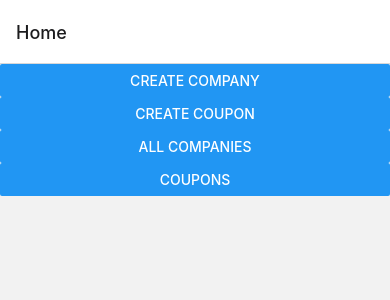
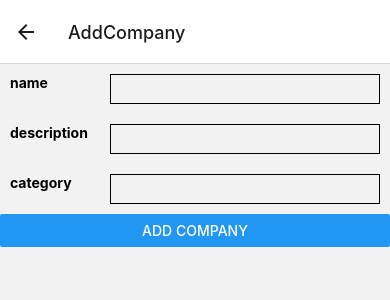
Before and after one commit to Daniellaab/2_obligatoriske, a React Native app in the folder 2_obligatoriske/: screen /AddCompany in a window 390 px wide. Shown: the top 300 px of the page. Built offline with nearby package versions, Linux system fonts and the light colour scheme.

Commit message:
Databasen virker og der sendes company data

```diff
--- a/2_obligatoriske/App.js
+++ b/2_obligatoriske/App.js
@@ -2,9 +2,10 @@ import React from 'react';
 import { NavigationContainer } from '@react-navigation/native';
 import { createNativeStackNavigator } from '@react-navigation/native-stack';
 import { getApps, initializeApp } from "firebase/app";
+//import { firestore } from '@react-native-firebase/firestore';
 
 import HomeScreen from './components/HomeScreen';
-import CreateCompanyScreen from './components/CreateCompanyScreen';
+import AddCompanyScreen from './components/AddCompanyScreen';
 import CreateCouponScreen from './components/CreateCouponScreen';
 import AllCompaniesScreen from './components/AllCompaniesScreen';
 import CouponsScreen from './components/CouponsScreen';
@@ -16,6 +17,7 @@ function App() {
   const firebaseConfig = {
     apiKey: "AIzaSyBqAc41rPdwwSe7rzFBvKKVBTRdlXWL4VY",
     authDomain: "obligatoriske-9bcdb.firebaseapp.com",
+    databaseURL: "https://obligatoriske-9bcdb-default-rtdb.europe-west1.firebasedatabase.app",
     projectId: "obligatoriske-9bcdb",
     storageBucket: "obligatoriske-9bcdb.appspot.com",
     messagingSenderId: "701562793828",
@@ -23,13 +25,13 @@ function App() {
   };
   if (getApps().length < 1) {
     initializeApp(firebaseConfig);
-    console.log('Firebare On!');
+    console.log('Firebase On!');
   }
   return (
     <NavigationContainer>
       <Stack.Navigator initialRouteName='Home'>
         <Stack.Screen name="Home" component={HomeScreen} />
-        <Stack.Screen name="CreateCompany" component={CreateCompanyScreen} />
+        <Stack.Screen name="AddCompany" component={AddCompanyScreen} />
         <Stack.Screen name="CreateCoupon" component={CreateCouponScreen} />
         <Stack.Screen name="AllCompanies" component={AllCompaniesScreen} />
         <Stack.Screen name="Coupons" component={CouponsScreen} />
--- /dev/null
+++ b/2_obligatoriske/components/AddCompanyScreen.js
@@ -0,0 +1,136 @@
+import * as React from 'react';
+import { View, Text, StyleSheet, TextInput, Button, Alert, ScrollView, SafeAreaView} from 'react-native';
+import {useEffect, useState} from "react";
+import { getDatabase, ref, push, update  } from "firebase/database";
+
+
+function Add_edit_Company({navigation,route}){
+
+    const db = getDatabase();
+
+    const initialState = {
+        name: '',
+        description: '',
+        category: ''
+    }
+
+    const [newCompany,setNewCompany] = useState(initialState);
+
+    /*Returnere true, hvis vi er på edit company*/
+    const isEditCompany = route.name === "Edit Company";
+
+    useEffect(() => {
+        if(isEditCompany){
+            const company = route.params.company[1];
+            setNewCompany(company)
+        }
+        /*Fjern data, når vi går væk fra screenen*/
+        return () => {
+            setNewCompany(initialState)
+        };
+    }, []);
+
+    const changeTextInput = (name,event) => {
+        setNewCompany({...newCompany, [name]: event});
+    }
+
+    const handleSave = async () => {
+
+        const { name, description, category } = newCompany;
+
+        if(name.length === 0 || description.length === 0 || category.length === 0 ){
+            return Alert.alert('Et af felterne er tomme!');
+        }
+
+        if(isEditCompany){
+            const id = route.params.company[0];
+            // Define the path to the specific car node you want to update
+            const companyRef = ref(db, `Company/${id}`);
+
+            // Define the fields you want to update
+            const updatedFields = {
+                name,
+                description,
+                category,
+            };
+
+            // Use the 'update' function to update the specified fields
+            await update(companyRef, updatedFields)
+                .then(() => {
+                Alert.alert("Din info er nu opdateret");
+                const company = newCompany
+                navigation.navigate("Company Details", { company });
+                })
+                .catch((error) => {
+                console.error(`Error: ${error.message}`);
+                });
+
+        }else{
+        // Define the path to the "Cars" node where you want to push the new data
+        const companyRef = ref(db, "/Company/");
+
+        // Data to push
+        const newCompanyData = {
+            name,
+            description,
+            category,
+        };
+
+        // Push the new data to the "Cars" node
+        await push(companyRef, newCompanyData)
+            .then(() => {
+            Alert.alert("Saved");
+            setNewCompany(initialState);
+            })
+            .catch((error) => {
+            console.error(`Error: ${error.message}`);
+            });
+    }
+    };
+
+    return (
+        <SafeAreaView style={styles.container}>
+            <ScrollView>
+                {
+                    Object.keys(initialState).map((key,index) =>{
+                        return(
+                            <View style={styles.row} key={index}>
+                                <Text style={styles.label}>{key}</Text>
+                                <TextInput
+                                    value={newCompany[key]}
+                                    onChangeText={(event) => changeTextInput(key,event)}
+                                    style={styles.input}
+                                />
+                            </View>
+                        )
+                    })
+                }
+                {/*Hvis vi er inde på edit car, vis save changes i stedet for add car*/}
+                <Button title={ isEditCompany ? "Save changes" : "Add company"} onPress={() => handleSave()} />
+            </ScrollView>
+        </SafeAreaView>
+    );
+}
+
+export default Add_edit_Company;
+
+const styles = StyleSheet.create({
+    container: {
+        flex: 1,
+        justifyContent: 'center'
+    },
+    row: {
+        flexDirection: 'row',
+        height: 30,
+        margin: 10,
+    },
+    label: {
+        fontWeight: 'bold',
+        width: 100
+    },
+    input: {
+        borderWidth: 1,
+        padding:5,
+        flex: 1
+    },
+});
--- a/2_obligatoriske/components/AllCompaniesScreen.js
+++ b/2_obligatoriske/components/AllCompaniesScreen.js
@@ -2,6 +2,7 @@ import React, { useEffect, useState } from 'react';
 import { View, Text } from 'react-native';
 import { getDatabase, ref, onValue } from "firebase/database";
 
+//virker ikke
 const AllCompaniesScreen = () => {
   const [companies, setCompanies] = useState([]);
 
--- a/2_obligatoriske/components/CouponsScreen.js
+++ b/2_obligatoriske/components/CouponsScreen.js
@@ -2,6 +2,7 @@ import React, { useEffect, useState } from 'react';
 import { View, Text } from 'react-native';
 import { getDatabase, ref, onValue } from "firebase/database";
 
+//virker ikke
 const CouponsScreen = () => {
   const [coupons, setCoupons] = useState([]);
 
--- a/2_obligatoriske/components/CreateCompanyScreen.js
+++ b/2_obligatoriske/components/CreateCompanyScreen.js
@@ -1,6 +1,7 @@
 import React, { useState } from 'react';
 import { View, TextInput, Button } from 'react-native';
-import { getDatabase, ref, onValue } from "firebase/database";
+//import { getDatabase, ref, onValue } from "firebase/database";
+import { db } from '../App';
 
 const CreateCompanyScreen = () => {
   const [name, setName] = useState('');
@@ -8,7 +9,7 @@ const CreateCompanyScreen = () => {
 
   const addCompany = () => {
     // Add a new company to Firebase
-    getDatabase.collection('companies').add({
+    db.collection('companies').add({
       name,
       description,
     });
--- a/2_obligatoriske/components/CreateCouponScreen.js
+++ b/2_obligatoriske/components/CreateCouponScreen.js
@@ -2,6 +2,7 @@ import React, { useState } from 'react';
 import { View, Button } from 'react-native';
 import { getDatabase, ref, onValue } from "firebase/database";
 
+//virker ikke
 const CreateCouponScreen = ({ route }) => {
   const { companyId } = route.params;
   const [stamps, setStamps] = useState(0);
--- a/2_obligatoriske/components/HomeScreen.js
+++ b/2_obligatoriske/components/HomeScreen.js
@@ -4,6 +4,7 @@ import { View, Button } from 'react-native';
 const HomeScreen = ({ navigation }) => {
   return (
     <View>
+      <Button title="Add Company" onPress={() => navigation.navigate('AddCompany')} />
       <Button title="Create Company" onPress={() => navigation.navigate('CreateCompany')} />
       <Button title="Create Coupon" onPress={() => navigation.navigate('CreateCoupon')} />
       <Button title="All Companies" onPress={() => navigation.navigate('AllCompanies')} />
--- a/2_obligatoriske/package.json
+++ b/2_obligatoriske/package.json
@@ -11,6 +11,7 @@
   "dependencies": {
     "@react-native-async-storage/async-storage": "1.18.2",
     "@react-native-firebase/app": "^18.5.0",
+    "@react-native-firebase/firestore": "^18.5.0",
     "@react-navigation/bottom-tabs": "^6.5.9",
     "@react-navigation/native": "^6.1.8",
     "@react-navigation/native-stack": "^6.9.14",
```
Also changed, not shown: 2 other files (tests, documents, lock files or other folders).
